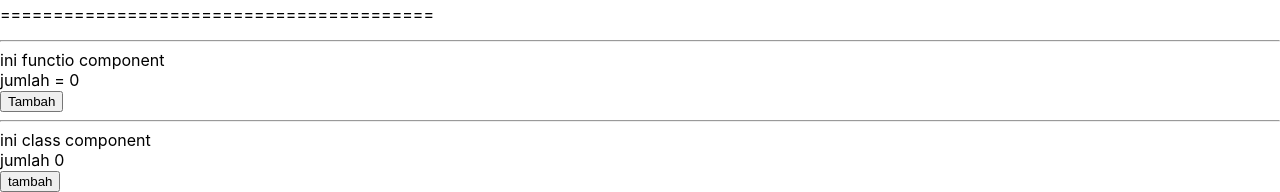
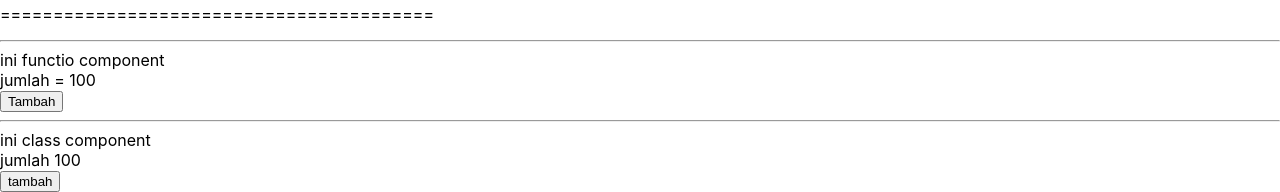
Before and after one commit to FuadFikri/learn-react, a React (Create React App) app: page / in a window 1280 px wide. Shown: the part 1097-1289 px from the top of the page. Built offline with nearby package versions, Linux system fonts and the light colour scheme.

Commit message:
mounting

```diff
--- a/src/component/perbandingan/ClassComponent.jsx
+++ b/src/component/perbandingan/ClassComponent.jsx
@@ -16,6 +16,12 @@ increment = () => {
     })
 }
 
+componentDidMount(){
+    this.setState({counter:100})
+}
+
+
+
     render() {
         return <div>ini class component
 
--- a/src/component/perbandingan/FunctionComponent.jsx
+++ b/src/component/perbandingan/FunctionComponent.jsx
@@ -1,8 +1,14 @@
-import React, { useState } from 'react';
+import React, { useEffect, useState } from 'react';
 
 // performa lebih bagus function component
 const FunctionCompeent = () => {
     const [counter, setCounter] = useState(0);
+
+
+    // mounting pada function component
+    useEffect(()=> {
+        setCounter(100)
+    },[])
 
     return <div>ini functio component
 
```
